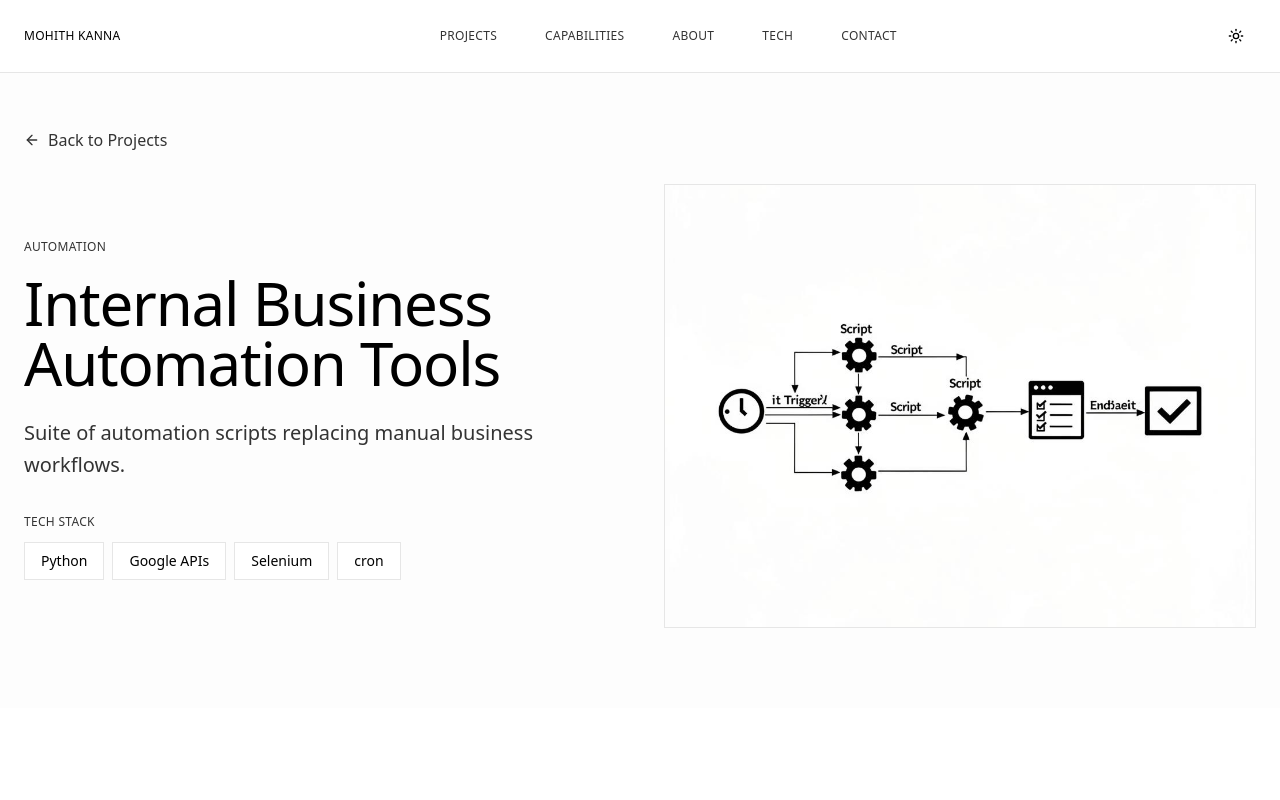
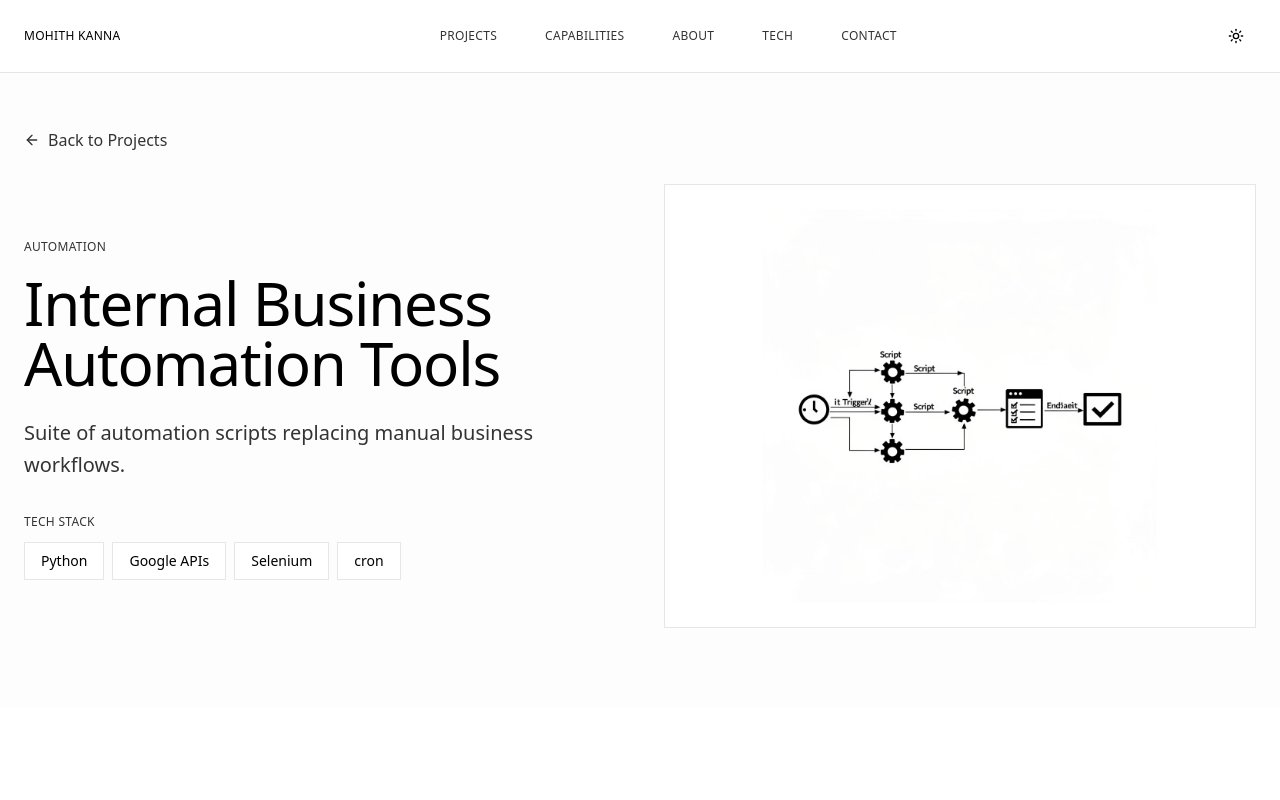
Before and after one commit to MaximuZbot/remix-of-stark-architect-showcase, a React (Vite) app: page /project/business-automation in a window 1280 px wide. Shown: the top 800 px of the page. Built offline with nearby package versions, Linux system fonts and the light colour scheme.

Commit message:
Changes
Co-authored-by: MaximuZbot <75966001+MaximuZbot@users.noreply.github.com>

```diff
--- a/src/pages/ProjectDetail.tsx
+++ b/src/pages/ProjectDetail.tsx
@@ -98,7 +98,7 @@ const ProjectDetail = () => {
                 <img
                   src={project.image}
                   alt={project.title}
-                  className="w-full h-full object-cover"
+                  className={`w-full h-full ${project.tier === "system" ? "object-contain p-6 bg-background" : "object-cover object-top"}`}
                 />
               </div>
             </div>
```
